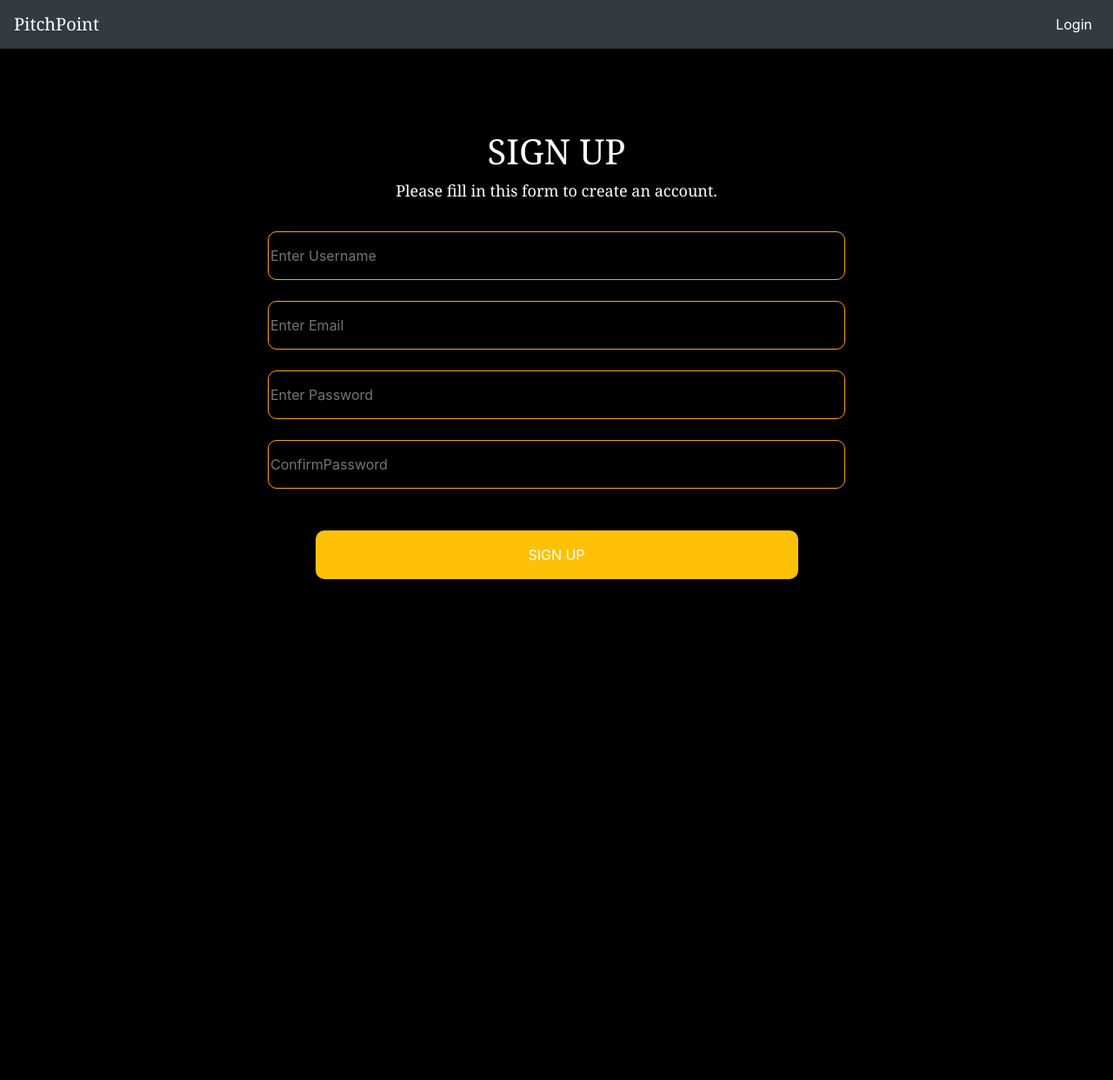
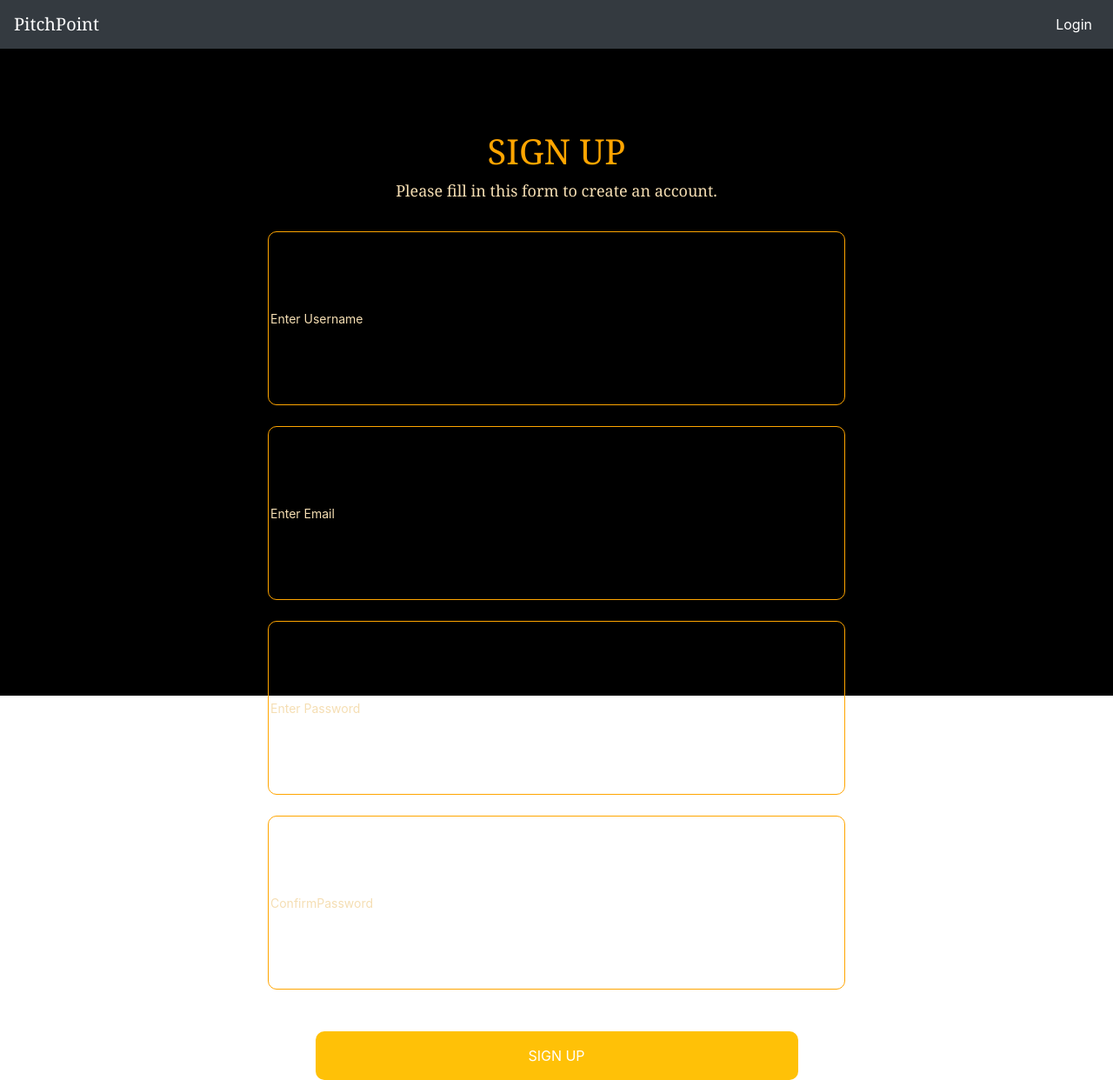
Before and after one commit to IreneMercy/Pitch-List, a Flask app: template app/templates/signup.html in a window 1280 px wide. Shown: the whole page at 87% size. Before the commit the page ends 666 px from the top, so only its background shows below. Run offline with Flask 2, Linux system fonts and the light colour scheme; the template is opened without the code that fills it, so the values that code supplies are empty; some libraries are stand-ins or nearby versions.

Commit message:
style forms

```diff
--- a/app/static/css/style.css
+++ b/app/static/css/style.css
@@ -7,12 +7,12 @@
   padding-top: 12%;
 }
 .login h1{
-  color:white;
+  color:orange;
   font-family: georgia;
   text-transform: uppercase;
 }
 .login p{
-  color: white;
+  color: wheat;
   font-family: georgia;
   font-size: 18px;
 }
@@ -20,8 +20,21 @@
   background-color: transparent;
   border-radius:10px;
   border:1px solid orange;
-  height:7%;
+  height:25%;
   color:white;
+  color:white;
+}
+.login a{
+  text-decoration-line: none;
+}
+::placeholder{
+  color:wheat;
+  font-size: 14px;
+  margin-left:5%;
+}
+#signup{
+  text-decoration-line: none;
+  color:aqua;
 }
 #submit{
 height:7%;
```
